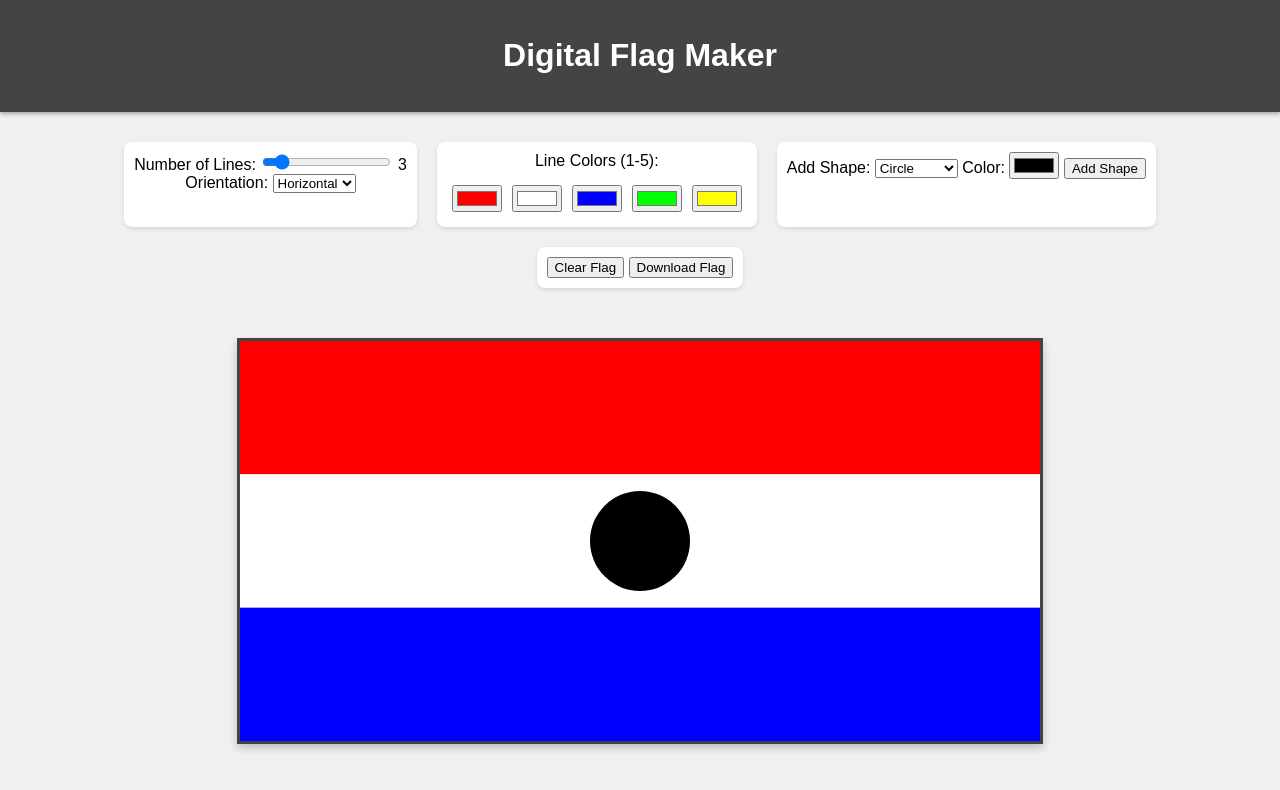
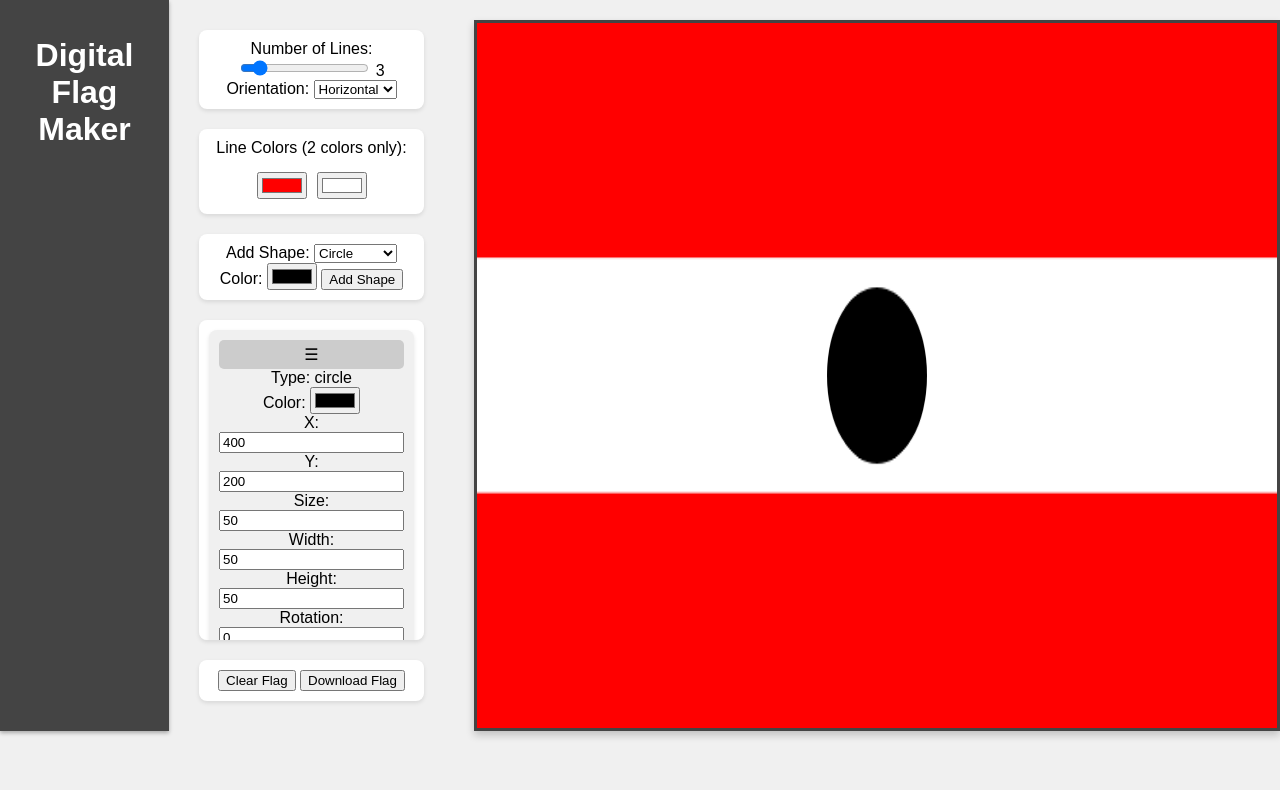
Before and after one commit to CanoramaProductions/MicronationHub, a plain HTML site: page index.html in a window 1280 px wide. Both pictures are taken after a click on the button "Add Shape". Drawn offline with Linux system fonts and the light colour scheme.

Commit message:
Update index.html

```diff
--- a/index.html
+++ b/index.html
@@ -3,7 +3,7 @@
 <head>
     <meta charset="UTF-8">
     <meta name="viewport" content="width=device-width, initial-scale=1.0">
-    <title>Micronation Hub</title>
+    <title>Digital Flag Maker</title>
     <style>
         body {
             font-family: Arial, sans-serif;
@@ -11,18 +11,22 @@
             margin: 0;
             padding: 0;
             background-color: #f0f0f0;
+            display: flex;
         }
         header {
             background-color: #444;
             color: white;
             padding: 1em;
             box-shadow: 0 2px 4px rgba(0, 0, 0, 0.3);
+            width: 100%;
         }
         #controls {
             margin: 20px;
             display: flex;
             flex-wrap: wrap;
             justify-content: center;
+            width: 30%;
+            padding-right: 20px;
         }
         .control {
             margin: 10px;
@@ -30,11 +34,7 @@
             background-color: white;
             border-radius: 8px;
             box-shadow: 0 2px 4px rgba(0, 0, 0, 0.1);
-        }
-        canvas {
-            border: 3px solid #444;
-            margin-top: 20px;
-            box-shadow: 0 4px 8px rgba(0, 0, 0, 0.2);
+            width: 100%;
         }
         #colorPickers {
             display: flex;
@@ -45,9 +45,37 @@
         .colorPicker {
             margin: 5px;
         }
+        #shapeControls {
+            max-height: 300px;
+            overflow-y: auto;
+            margin-top: 10px;
+        }
+        .shapeItem {
+            display: flex;
+            flex-direction: column;
+            margin-bottom: 10px;
+            background-color: #f0f0f0;
+            padding: 10px;
+            border-radius: 8px;
+            box-shadow: 0 2px 4px rgba(0, 0, 0, 0.1);
+        }
+        .shapeItem .shapeHandle {
+            cursor: move;
+            padding: 5px;
+            background-color: #ccc;
+            text-align: center;
+            border-radius: 5px;
+        }
+        canvas {
+            border: 3px solid #444;
+            margin-top: 20px;
+            box-shadow: 0 4px 8px rgba(0, 0, 0, 0.2);
+            flex-grow: 1;
+        }
     </style>
 </head>
 <body>
+
     <header>
         <h1>Digital Flag Maker</h1>
     </header>
@@ -56,7 +84,7 @@
         <!-- Line Settings -->
         <div class="control">
             <label for="lineCount">Number of Lines:</label>
-            <input type="range" id="lineCount" min="1" max="20" value="3" onchange="updateLines()">
+            <input type="range" id="lineCount" min="1" max="21" value="3" onchange="updateLines()">
             <span id="lineCountDisplay">3</span>
             <br>
             <label for="orientation">Orientation:</label>
@@ -68,13 +96,10 @@
 
         <!-- Line Colors -->
         <div class="control">
-            <label>Line Colors (1-5):</label>
+            <label>Line Colors (2 colors only):</label>
             <div id="colorPickers">
                 <input type="color" class="colorPicker" value="#ff0000">
                 <input type="color" class="colorPicker" value="#ffffff">
-                <input type="color" class="colorPicker" value="#0000ff">
-                <input type="color" class="colorPicker" value="#00ff00">
-                <input type="color" class="colorPicker" value="#ffff00">
             </div>
         </div>
 
@@ -94,6 +119,11 @@
             <button onclick="addShape()">Add Shape</button>
         </div>
 
+        <div id="shapeControls" class="control">
+            <h3>Shape Controls</h3>
+            <!-- Shape Items will be dynamically added here -->
+        </div>
+
         <!-- Action Buttons -->
         <div class="control">
             <button onclick="clearCanvas()">Clear Flag</button>
@@ -111,77 +141,94 @@
         let lineCount = 3;
         let orientation = 'horizontal';
 
+        // Function to draw the lines
         function drawLines() {
             const colors = Array.from(colorPickers).map(picker => picker.value);
-            const repeatingColors = [];
-            for (let i = 0; i < lineCount; i++) {
-                repeatingColors.push(colors[i % colors.length]);
-            }
+            const repeatingColors = [colors[0], colors[1]]; // Always two colors for lines
 
             if (orientation === 'horizontal') {
                 const lineHeight = canvas.height / lineCount;
                 for (let i = 0; i < lineCount; i++) {
-                    ctx.fillStyle = repeatingColors[i];
+                    ctx.fillStyle = repeatingColors[i % 2];
                     ctx.fillRect(0, i * lineHeight, canvas.width, lineHeight);
                 }
             } else {
                 const lineWidth = canvas.width / lineCount;
                 for (let i = 0; i < lineCount; i++) {
-                    ctx.fillStyle = repeatingColors[i];
+                    ctx.fillStyle = repeatingColors[i % 2];
                     ctx.fillRect(i * lineWidth, 0, lineWidth, canvas.height);
                 }
             }
         }
 
+        // Function to add shape to the canvas
         function addShape() {
             const shapeType = document.getElementById('shape').value;
             const color = document.getElementById('shapeColor').value;
 
-            shapes.push({ type: shapeType, color, x: 400, y: 200, size: 50 });
+            const shape = {
+                type: shapeType,
+                color,
+                x: 400,
+                y: 200,
+                size: 50,
+                width: 50,
+                height: 50,
+                rotation: 0,
+            };
+
+            shapes.push(shape);
+            updateShapeControls();
             drawCanvas();
         }
 
+        // Draw all shapes on the canvas
         function drawShapes() {
             shapes.forEach(shape => {
                 ctx.fillStyle = shape.color;
+                ctx.save();
+                ctx.translate(shape.x, shape.y);
+                ctx.rotate(shape.rotation);
                 switch (shape.type) {
                     case 'circle':
                         ctx.beginPath();
-                        ctx.arc(shape.x, shape.y, shape.size, 0, Math.PI * 2);
+                        ctx.arc(0, 0, shape.size, 0, Math.PI * 2);
                         ctx.fill();
                         break;
                     case 'rectangle':
-                        ctx.fillRect(shape.x - shape.size, shape.y - shape.size, shape.size * 2, shape.size * 2);
+                        ctx.fillRect(-shape.width / 2, -shape.height / 2, shape.width, shape.height);
                         break;
                     case 'triangle':
                         ctx.beginPath();
-                        ctx.moveTo(shape.x, shape.y - shape.size);
-                        ctx.lineTo(shape.x - shape.size, shape.y + shape.size);
-                        ctx.lineTo(shape.x + shape.size, shape.y + shape.size);
+                        ctx.moveTo(0, -shape.size);
+                        ctx.lineTo(-shape.size, shape.size);
+                        ctx.lineTo(shape.size, shape.size);
                         ctx.closePath();
                         ctx.fill();
                         break;
                     case 'ellipse':
                         ctx.beginPath();
-                        ctx.ellipse(shape.x, shape.y, shape.size, shape.size / 2, 0, 0, Math.PI * 2);
+                        ctx.ellipse(0, 0, shape.width / 2, shape.height / 2, 0, 0, Math.PI * 2);
                         ctx.fill();
                         break;
                     case 'star':
-                        drawStar(shape.x, shape.y, 5, shape.size, shape.size / 2);
+                        drawStar(0, 0, 5, shape.size, shape.size / 2);
                         break;
                     case 'diamond':
                         ctx.beginPath();
-                        ctx.moveTo(shape.x, shape.y - shape.size);
-                        ctx.lineTo(shape.x - shape.size, shape.y);
-                        ctx.lineTo(shape.x, shape.y + shape.size);
-                        ctx.lineTo(shape.x + shape.size, shape.y);
+                        ctx.moveTo(0, -shape.size);
+                        ctx.lineTo(-shape.size, 0);
+                        ctx.lineTo(0, shape.size);
+                        ctx.lineTo(shape.size, 0);
                         ctx.closePath();
                         ctx.fill();
                         break;
                 }
+                ctx.restore();
             });
         }
 
+        // Function to draw a star
         function drawStar(cx, cy, spikes, outerRadius, innerRadius) {
             let rot = Math.PI / 2 * 3;
             let x = cx;
@@ -206,18 +253,76 @@
             ctx.fill();
         }
 
+        // Function to update the number of lines
         function updateLines() {
             lineCount = document.getElementById('lineCount').value;
             document.getElementById('lineCountDisplay').textContent = lineCount;
             drawCanvas();
         }
 
+        // Function to update the shape controls UI
+        function updateShapeControls() {
+            const shapeControlsContainer = document.getElementById('shapeControls');
+            shapeControlsContainer.innerHTML = '';
+
+            shapes.forEach((shape, index) => {
+                const shapeControl = document.createElement('div');
+                shapeControl.classList.add('shapeItem');
+                shapeControl.innerHTML = `
+                    <div class="shapeHandle">☰</div>
+                    <label>Type: ${shape.type}</label>
+                    <label>Color: <input type="color" value="${shape.color}" onchange="updateShapeColor(${index}, event)"></label>
+                    <label>X: <input type="number" value="${shape.x}" onchange="updateShapePosition(${index}, 'x', event)"></label>
+                    <label>Y: <input type="number" value="${shape.y}" onchange="updateShapePosition(${index}, 'y', event)"></label>
+                    <label>Size: <input type="number" value="${shape.size}" onchange="updateShapeSize(${index}, 'size', event)"></label>
+                    <label>Width: <input type="number" value="${shape.width}" onchange="updateShapeSize(${index}, 'width', event)"></label>
+                    <label>Height: <input type="number" value="${shape.height}" onchange="updateShapeSize(${index}, 'height', event)"></label>
+                    <label>Rotation: <input type="number" value="${shape.rotation}" onchange="updateShapeRotation(${index}, event)"></label>
+                    <button onclick="deleteShape(${index})">Delete</button>
+                `;
+                shapeControlsContainer.appendChild(shapeControl);
+            });
+        }
+
+        // Update shape color
+        function updateShapeColor(index, event) {
+            shapes[index].color = event.target.value;
+            drawCanvas();
+        }
+
+        // Update shape position
+        function updateShapePosition(index, axis, event) {
+            shapes[index][axis] = parseFloat(event.target.value);
+            drawCanvas();
+        }
+
+        // Update shape size
+        function updateShapeSize(index, axis, event) {
+            shapes[index][axis] = parseFloat(event.target.value);
+            drawCanvas();
+        }
+
+        // Update shape rotation
+        function updateShapeRotation(index, event) {
+            shapes[index].rotation = parseFloat(event.target.value);
+            drawCanvas();
+        }
+
+        // Delete shape
+        function deleteShape(index) {
+            shapes.splice(index, 1);
+            updateShapeControls();
+            drawCanvas();
+        }
+
+        // Draw everything on the canvas
         function drawCanvas() {
             ctx.clearRect(0, 0, canvas.width, canvas.height);
             drawLines();
             drawShapes();
         }
 
+        // Clear the canvas
         function clearCanvas() {
             lineCount = 3;
             shapes = [];
@@ -226,6 +331,7 @@
             drawCanvas();
         }
 
+        // Download the flag as an image
         function downloadFlag() {
             const link = document.createElement('a');
             link.download = 'flag.png';
@@ -233,7 +339,9 @@
             link.click();
         }
 
+        // Initial canvas drawing
         drawCanvas();
     </script>
+
 </body>
 </html>
```
